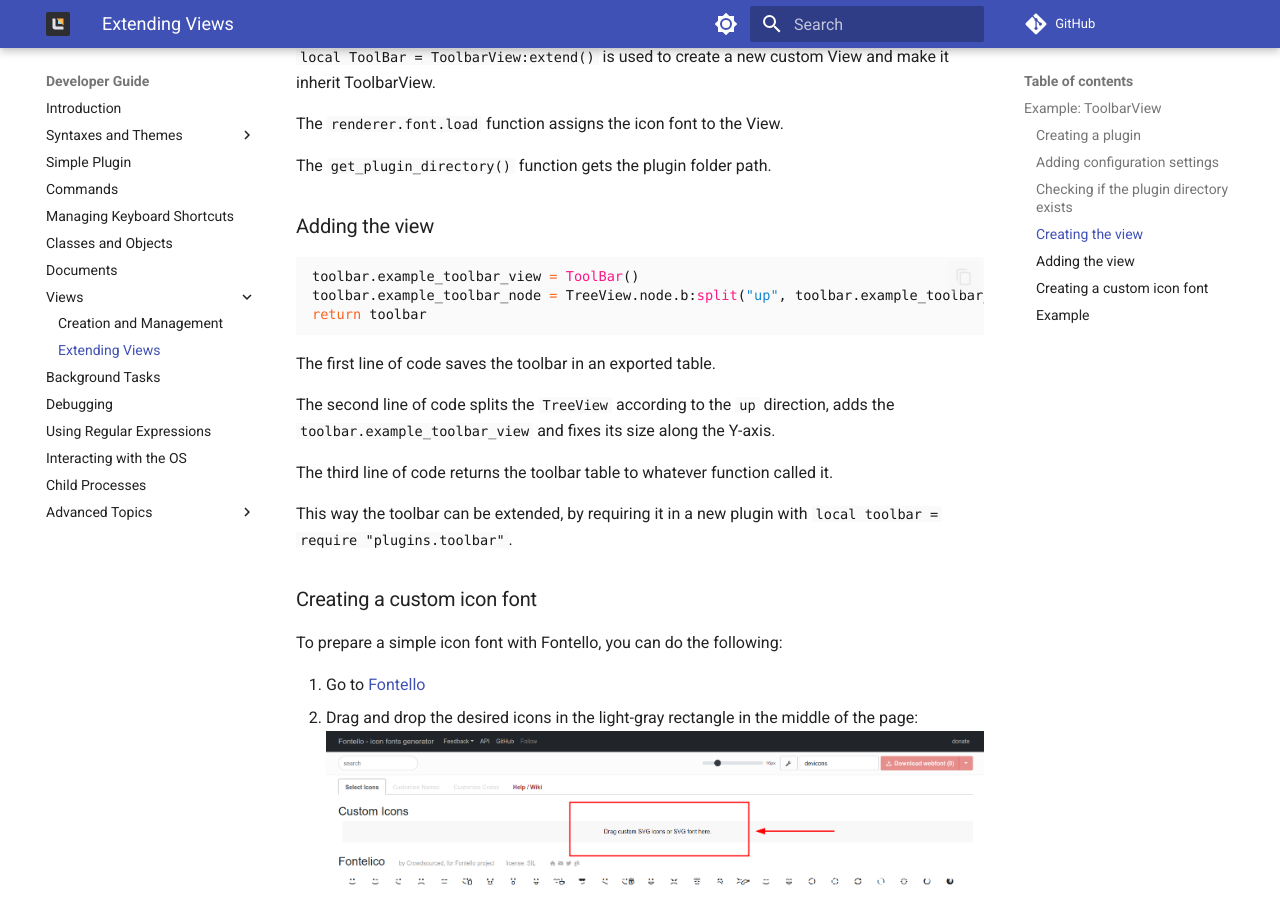
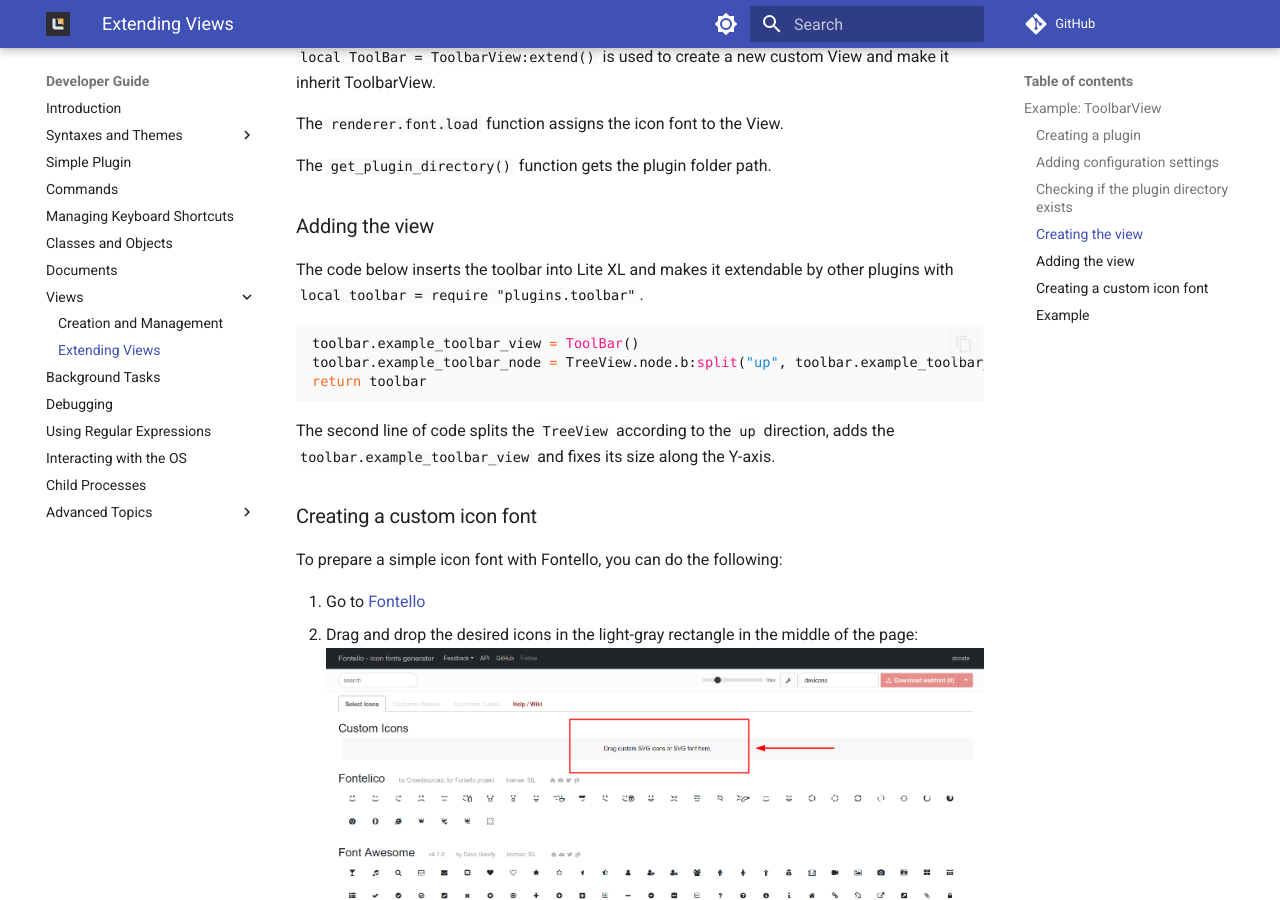
Before and after one commit to lite-xl/lite-xl.github.io, an MkDocs documentation site: the page built from docs/developer-guide/views-examples.md, in a window 1280 px wide and 900 px high, scrolled down 1641 px. Built offline with MkDocs 1.6.1 and Material for MkDocs 9.7.7, drawn with Linux system fonts in a browser that asks for light colours; some web fonts are replaced; comment, search, counter and statistics services are not loaded; the version menu is left out.

Commit message:
Fixed explanation for Adding the view.

````diff
--- a/docs/developer-guide/views-examples.md
+++ b/docs/developer-guide/views-examples.md
@@ -73,19 +73,15 @@ The `get_plugin_directory()` function gets the plugin folder path.
 
 ### Adding the view
 
+The code below inserts the toolbar into Lite XL and makes it extendable by other plugins with `local toolbar = require "plugins.toolbar"`.
+
 ```lua
 toolbar.example_toolbar_view = ToolBar()
 toolbar.example_toolbar_node = TreeView.node.b:split("up", toolbar.example_toolbar_view, {y = true})
 return toolbar
 ```
 
-The first line of code saves the toolbar in an exported table.
-
 The second line of code splits the `TreeView` according to the `up` direction, adds the `toolbar.example_toolbar_view` and fixes its size along the Y-axis.
-
-The third line of code returns the toolbar table to whatever function called it.
-
-This way the toolbar can be extended, by requiring it in a new plugin with `local toolbar = require "plugins.toolbar"`.
 
 ### Creating a custom icon font
 
````
